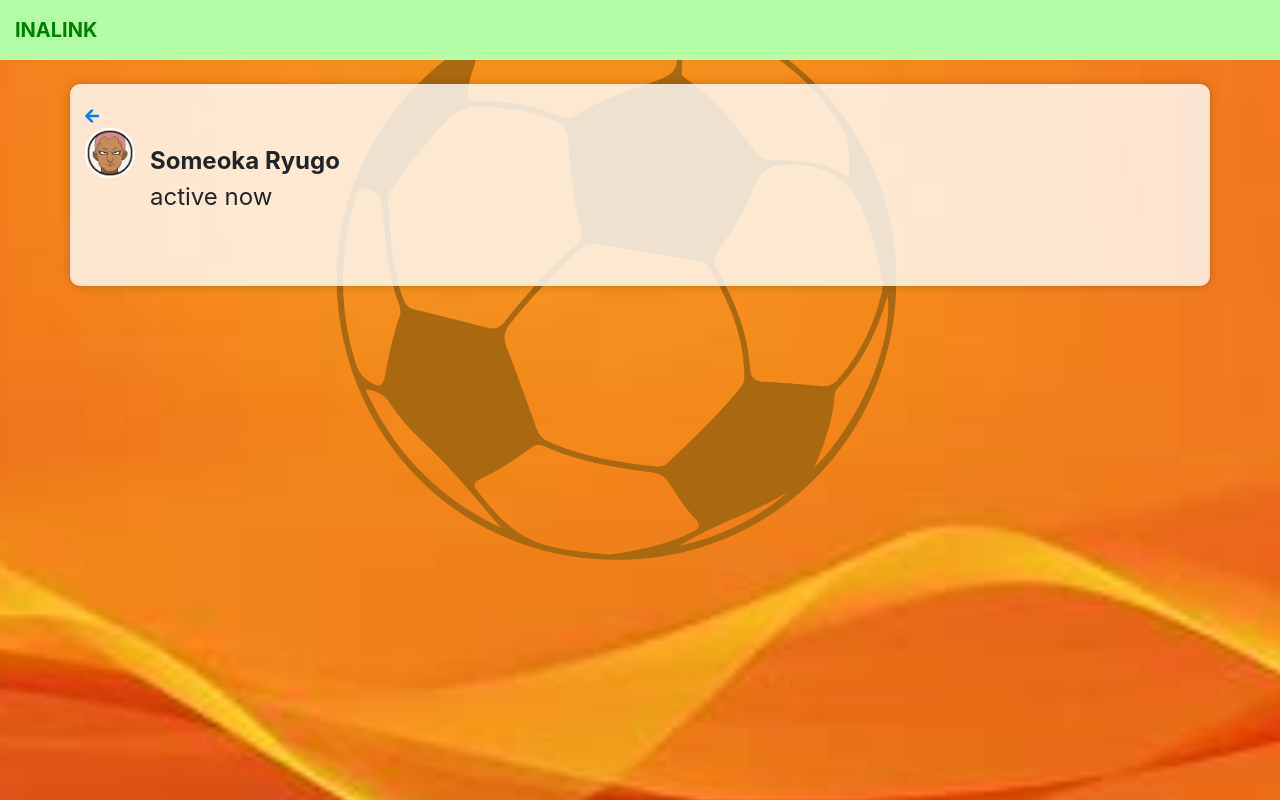
After one commit to RickHogenhout3/Inapage, a PHP site: page /inalink/chat.php in a window 1280 px wide. The commit adds this page. Run offline with PHP 8.4, Linux system fonts and the light colour scheme.

Commit message:
avatars & stickers

```diff
--- /dev/null
+++ b/inalink/chat.php
@@ -0,0 +1,25 @@
+<!DOCTYPE html>
+<html lang="en">
+<head>
+    <meta charset="UTF-8">
+    <meta http-equiv="X-UA-Compatible" content="IE=edge">
+    <meta name="viewport" content="width=device-width, initial-scale=1.0">
+    <link rel="stylesheet" href="style.css">
+    <link rel="stylesheet" href="https://stackpath.bootstrapcdn.com/bootstrap/4.5.2/css/bootstrap.min.css">
+    <link rel="stylesheet" href="https://cdnjs.cloudflare.com/ajax/libs/font-awesome/5.15.2/css/all.min.css"/>
+    <link rel="icon" type="image-x-icon" href="img/Screenshot_2023-11-15_124317-removebg-preview.png">
+    <title>Inalink</title>
+</head>
+<body background="img/inalink.png" style="background-size: cover; background-attachment: fixed;">
+    <?php include 'header.php' ?> <br>
+    <section class="form signup container">
+        <a href=""><i class="fas fa-arrow-left"></i></a>
+        <header class="d-flex">
+            <img class="chat-profilepic" src="avatars/Someoka_Ryugo_adult_avatar.png" alt="">
+            <div class="details">
+                <span style="font-weight: bold;">Someoka Ryugo</span>
+                <p>active now</p>
+            </div>
+    </section>
+</body>
+</html>
--- a/inalink/style.css
+++ b/inalink/style.css
@@ -124,6 +124,7 @@ label {
 .user-list a{
     text-decoration: none;
     color: #000;
+    overflow-y: auto;
 }
 
 .user-list:last-child{
@@ -145,3 +146,8 @@ label {
 .status-dot {
     color: green;
 }
+
+.chat-profilepic{
+    width: 50px;
+    height: 50px;
+}
```
